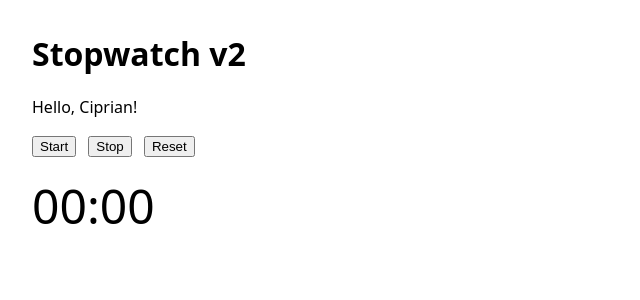
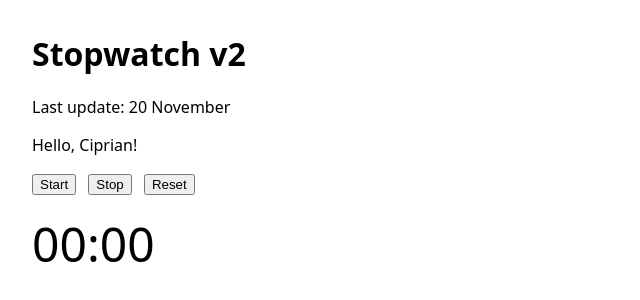
Before and after one commit to cipriancorbu/stopwatch-project, a plain HTML site: page index.html in a window 1280 px wide. Shown: the whole page, without its empty margins (0-640 px from the left). Drawn offline with Linux system fonts and the light colour scheme.

Commit message:
Update last update text

```diff
--- a/index.html
+++ b/index.html
@@ -9,6 +9,7 @@
 <body>
   <main>
     <h1>Stopwatch v2</h1>
+    <p>Last update: 20 November</p>
     <p id="output">Hello, Ciprian!</p>
 
     <button id="start">Start</button>
```
